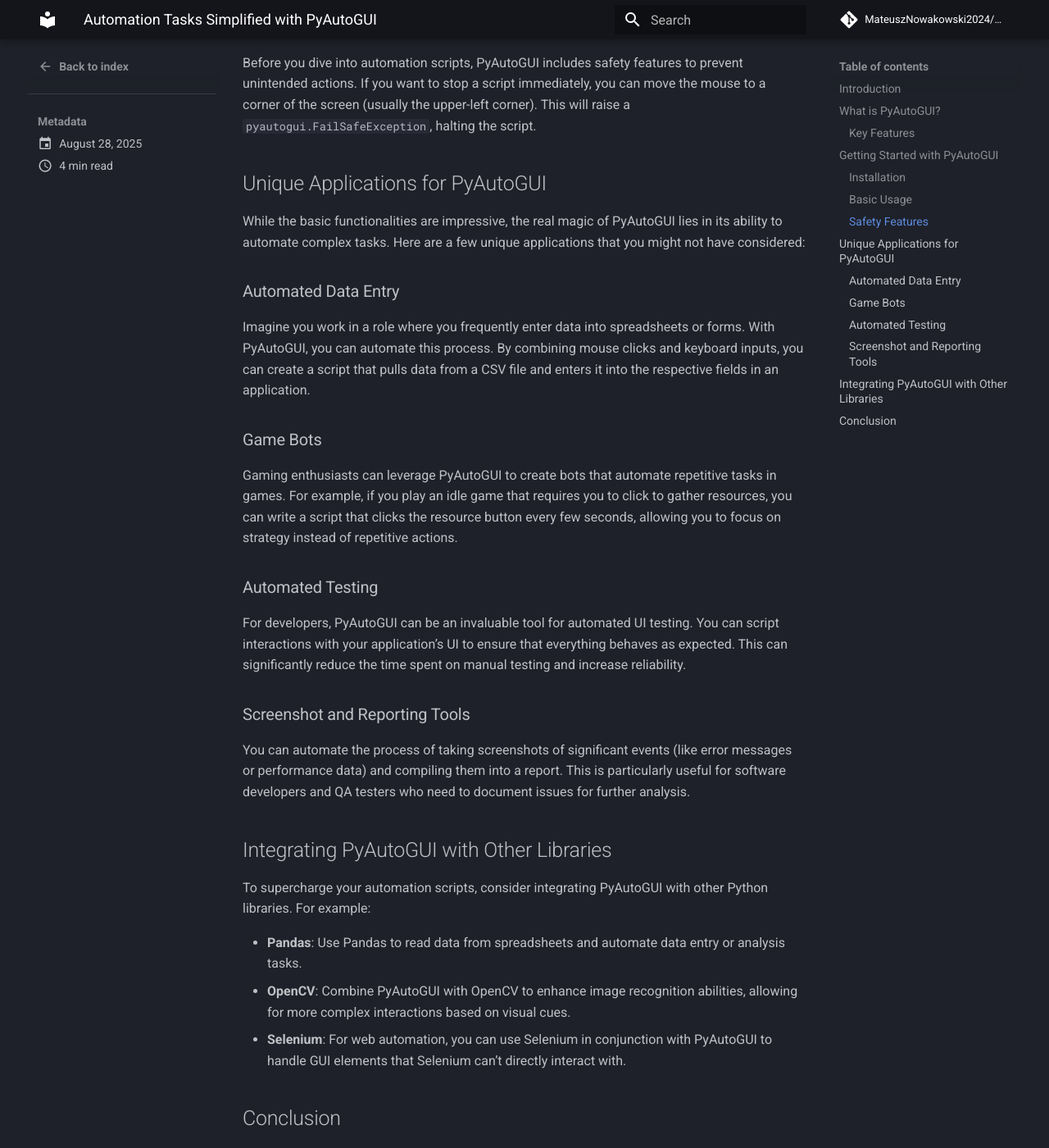
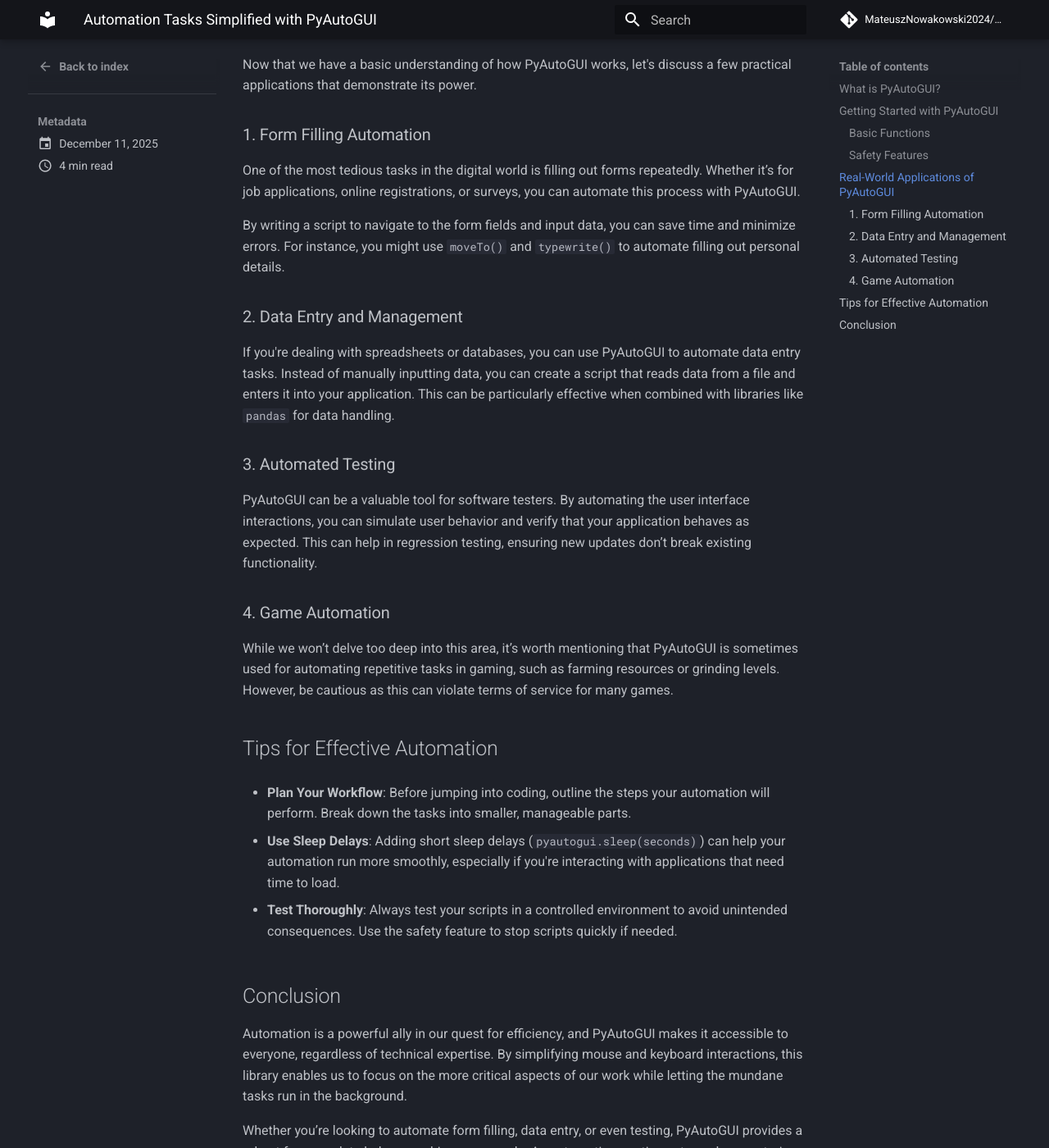
Before and after one commit to MateuszNowakowski2024/ds_ai_portfolio, an MkDocs documentation site: the page built from docs/blog/posts/automation-tasks-simplified-with-pyautogui.md, in a window 1280 px wide and 1400 px high, scrolled down 1589 px. Shown: the whole window at 82% size. Built offline with MkDocs 1.6.1 and Material for MkDocs 9.7.7, drawn with Linux system fonts in a browser that asks for light colours; comment, search, counter and statistics services are not loaded; some of the changed text lies outside the part shown.

Commit message:
Automated blog post - 2025-12-11

````diff
--- a/docs/blog/posts/automation-tasks-simplified-with-pyautogui.md
+++ b/docs/blog/posts/automation-tasks-simplified-with-pyautogui.md
@@ -1,91 +1,84 @@
 ---
-date: 2025-08-28
+date: 2025-12-11
 title: Automation Tasks Simplified with PyAutoGUI
 ---
 
 # Automation Tasks Simplified with PyAutoGUI
 
-## Introduction
+In today's fast-paced digital world, automation is more than just a trend; it's a necessity. As we dive deeper into the realm of technology, the demand for efficient task automation continues to rise. Enter PyAutoGUI, a powerful yet straightforward Python library that allows you to automate mouse and keyboard actions, making repetitive tasks a breeze. In this blog post, we’ll explore the ins and outs of PyAutoGUI, demonstrating how to leverage its capabilities to simplify your daily workflows.
 
-In today’s fast-paced digital world, automation is no longer a luxury; it’s a necessity. Whether you’re a software developer, an office manager, or just someone who loves to simplify repetitive tasks, automating mundane workflows can save you time and effort. Enter **PyAutoGUI**—a powerful, yet user-friendly Python library that allows you to automate tasks on your computer with ease. In this blog post, we’ll explore the capabilities of PyAutoGUI, how to get started with it, and some unique applications that can streamline your daily tasks.
+## What is PyAutoGUI?
 
 <!-- more -->
-## What is PyAutoGUI?
+PyAutoGUI is a cross-platform GUI automation Python module that allows you to programmatically control the mouse and keyboard. With PyAutoGUI, you can simulate keyboard presses, mouse clicks, and movements, which can be particularly useful for automating GUI applications that don't have a built-in API.
 
-PyAutoGUI is an open-source Python library that enables you to control the mouse and keyboard, allowing you to automate interactions with the graphical user interface (GUI) of your operating system. Whether it’s clicking buttons, filling out forms, or taking screenshots, PyAutoGUI makes it easy to script your interactions. The library is cross-platform, meaning it works on Windows, macOS, and Linux, making it versatile for developers and non-developers alike.
-
-### Key Features
-
-1. **Mouse Control**: You can move the mouse to any screen coordinate, click, double-click, and even drag items around.
-
-2. **Keyboard Control**: PyAutoGUI allows you to type text, press keys, and even press combinations of keys (like Ctrl+C for copy).
-
-3. **Screen Recognition**: The library can take screenshots and locate images on the screen, which is particularly useful for automating interactions with applications that don't expose a direct API.
-
-4. **Simple Syntax**: The library has a straightforward syntax that makes it accessible even for those who are new to programming.
+Imagine you need to perform the same set of actions—opening applications, filling out forms, or scraping data from web pages—over and over again. Instead of wasting precious time on these mundane tasks, you can write a simple script with PyAutoGUI to handle it for you. This not only saves time but also reduces the risk of human error.
 
 ## Getting Started with PyAutoGUI
 
-### Installation
-
-To get started, you first need to install PyAutoGUI. You can easily do this using pip:
+Before diving into automation, you need to install PyAutoGUI. You can do this easily using pip:
 
 ```bash
 pip install pyautogui
 ```
 
-### Basic Usage
+Once installed, you can start using its functions to control your mouse and keyboard. But before you do that, let’s discuss some essential concepts.
 
-Once you have installed PyAutoGUI, you can start by writing a simple script. Here’s a basic example that moves the mouse to a specific location and clicks:
+### Basic Functions
 
-```python
-import pyautogui
-import time
+PyAutoGUI offers a range of functions that can help you with various automation tasks. Here are some of the most commonly used ones:
 
-# Pause for 5 seconds to give you time to switch to the target application
-time.sleep(5)
+- **Mouse Control**: You can move the mouse, click, and drag.
+  - `pyautogui.moveTo(x, y, duration)` moves the mouse to the specified (x, y) coordinates over a specified duration.
+  - `pyautogui.click(x, y)` simulates a mouse click at specified coordinates.
 
-# Move the mouse to the coordinates (100, 100) and click
-pyautogui.moveTo(100, 100, duration=1)
-pyautogui.click()
-```
+- **Keyboard Control**: You can type text or simulate key presses.
+  - `pyautogui.typewrite('Hello, World!')` types out the string slowly.
+  - `pyautogui.press('enter')` simulates pressing the Enter key.
 
-This script waits for 5 seconds so you can switch to the application you want to automate, moves the mouse to the coordinates (100, 100), and performs a click.
+- **Screenshot**: Take screenshots of your screen.
+  - `pyautogui.screenshot('screenshot.png')` saves the current screen as an image file.
 
 ### Safety Features
 
-Before you dive into automation scripts, PyAutoGUI includes safety features to prevent unintended actions. If you want to stop a script immediately, you can move the mouse to a corner of the screen (usually the upper-left corner). This will raise a `pyautogui.FailSafeException`, halting the script.
+Before you start automating tasks, it’s essential to know that PyAutoGUI has built-in safety features. One of the key features is the ability to abort the script by moving the mouse to a corner of the screen. This can be a lifesaver if something goes wrong during automation.
 
-## Unique Applications for PyAutoGUI
+You can also implement error handling in your scripts to catch exceptions. For instance, if a button isn't found on the screen, PyAutoGUI will raise an exception, allowing you to handle it gracefully.
 
-While the basic functionalities are impressive, the real magic of PyAutoGUI lies in its ability to automate complex tasks. Here are a few unique applications that you might not have considered:
+## Real-World Applications of PyAutoGUI
 
-### Automated Data Entry
+Now that we have a basic understanding of how PyAutoGUI works, let's discuss a few practical applications that demonstrate its power.
 
-Imagine you work in a role where you frequently enter data into spreadsheets or forms. With PyAutoGUI, you can automate this process. By combining mouse clicks and keyboard inputs, you can create a script that pulls data from a CSV file and enters it into the respective fields in an application.
+### 1. Form Filling Automation
 
-### Game Bots
+One of the most tedious tasks in the digital world is filling out forms repeatedly. Whether it’s for job applications, online registrations, or surveys, you can automate this process with PyAutoGUI.
 
-Gaming enthusiasts can leverage PyAutoGUI to create bots that automate repetitive tasks in games. For example, if you play an idle game that requires you to click to gather resources, you can write a script that clicks the resource button every few seconds, allowing you to focus on strategy instead of repetitive actions.
+By writing a script to navigate to the form fields and input data, you can save time and minimize errors. For instance, you might use `moveTo()` and `typewrite()` to automate filling out personal details.
 
-### Automated Testing
+### 2. Data Entry and Management
 
-For developers, PyAutoGUI can be an invaluable tool for automated UI testing. You can script interactions with your application’s UI to ensure that everything behaves as expected. This can significantly reduce the time spent on manual testing and increase reliability.
+If you're dealing with spreadsheets or databases, you can use PyAutoGUI to automate data entry tasks. Instead of manually inputting data, you can create a script that reads data from a file and enters it into your application. This can be particularly effective when combined with libraries like `pandas` for data handling.
 
-### Screenshot and Reporting Tools
+### 3. Automated Testing
 
-You can automate the process of taking screenshots of significant events (like error messages or performance data) and compiling them into a report. This is particularly useful for software developers and QA testers who need to document issues for further analysis.
+PyAutoGUI can be a valuable tool for software testers. By automating the user interface interactions, you can simulate user behavior and verify that your application behaves as expected. This can help in regression testing, ensuring new updates don’t break existing functionality.
 
-## Integrating PyAutoGUI with Other Libraries
+### 4. Game Automation
 
-To supercharge your automation scripts, consider integrating PyAutoGUI with other Python libraries. For example:
+While we won’t delve too deep into this area, it’s worth mentioning that PyAutoGUI is sometimes used for automating repetitive tasks in gaming, such as farming resources or grinding levels. However, be cautious as this can violate terms of service for many games.
 
-- **Pandas**: Use Pandas to read data from spreadsheets and automate data entry or analysis tasks.
-- **OpenCV**: Combine PyAutoGUI with OpenCV to enhance image recognition abilities, allowing for more complex interactions based on visual cues.
-- **Selenium**: For web automation, you can use Selenium in conjunction with PyAutoGUI to handle GUI elements that Selenium can’t directly interact with.
+## Tips for Effective Automation
+
+- **Plan Your Workflow**: Before jumping into coding, outline the steps your automation will perform. Break down the tasks into smaller, manageable parts.
+
+- **Use Sleep Delays**: Adding short sleep delays (`pyautogui.sleep(seconds)`) can help your automation run more smoothly, especially if you're interacting with applications that need time to load.
+
+- **Test Thoroughly**: Always test your scripts in a controlled environment to avoid unintended consequences. Use the safety feature to stop scripts quickly if needed.
 
 ## Conclusion
 
-Automation is a game-changer, and with tools like PyAutoGUI, it’s easier than ever to streamline your daily tasks. Whether you’re looking to save time on repetitive data entry, automate game actions, or enhance your software testing processes, PyAutoGUI provides a user-friendly solution to meet your needs.
+Automation is a powerful ally in our quest for efficiency, and PyAutoGUI makes it accessible to everyone, regardless of technical expertise. By simplifying mouse and keyboard interactions, this library enables us to focus on the more critical aspects of our work while letting the mundane tasks run in the background.
 
-So why not give it a try? With just a few lines of code, you can transform tedious tasks into automated workflows, leaving you with more time to focus on what truly matters. Happy automating!
+Whether you’re looking to automate form filling, data entry, or even testing, PyAutoGUI provides a robust framework to help you achieve your goals. As automation continues to evolve, mastering tools like PyAutoGUI can give you a competitive edge in both your personal and professional life.
+
+So why not dive in, start experimenting, and see how PyAutoGUI can make your life easier? Your future self will thank you!
````
